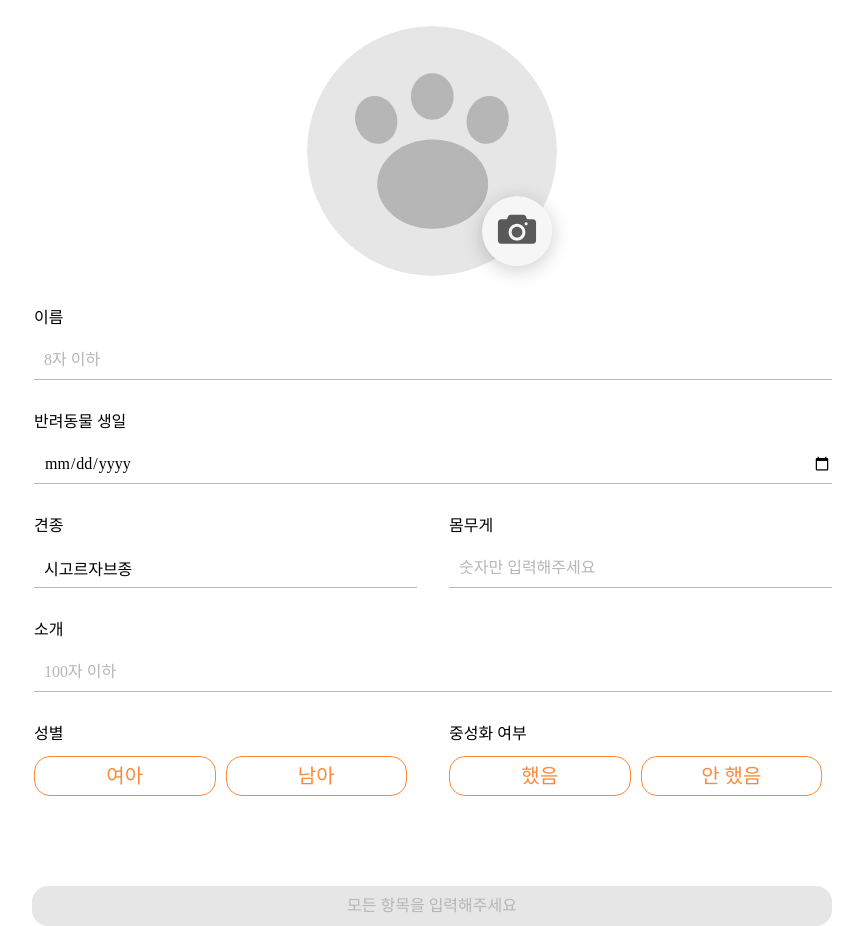
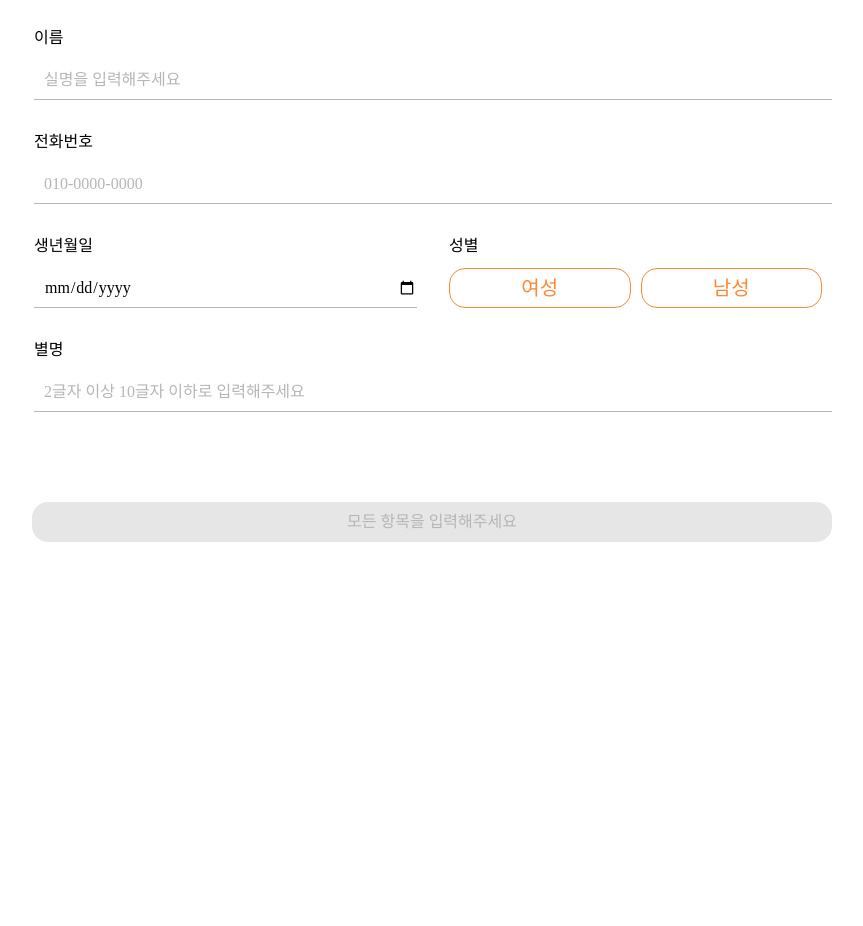
Before and after one commit to Gaethering/Gaethering-Client, a React (Vite) app: page /signUp/2 in a window 1280 px wide. Before the commit this address led to /signUp/3. Shown: the part 260-1186 px from the top of the page, without its empty margins (208-1071 px from the left). After the commit the page ends 802 px from the top, so only its background shows below. Built offline with nearby package versions, Linux system fonts and the light colour scheme; a web font is replaced by a local one.

Commit message:
feat(SignUpAPI): API와 필드명 동일하게 수정 -  SelectInput 컴포넌트 value 수정 및 타입 추가

```diff
--- a/src/components/Form/SelectInput.tsx
+++ b/src/components/Form/SelectInput.tsx
@@ -6,34 +6,38 @@ import {
 } from 'react-hook-form';
 import { SelectButton, StyledSelectInput } from './SelectInput.style';
 
-type SelectInputProp<T extends FieldValues> = {
+type SelectInputProp<T extends FieldValues, UValueType = string> = {
   name: Path<T>;
   label: string;
-  values: string[];
+  values: UValueType[];
+  valueLabels: string[];
   register: UseFormRegister<T>;
   options?: RegisterOptions<T, Path<T>>;
 };
 
-function SelectInput<T extends FieldValues>({
+function SelectInput<T extends FieldValues, UValueType = string>({
   name,
   values,
   label,
+  valueLabels,
   register,
   options,
-}: SelectInputProp<T>) {
+}: SelectInputProp<T, UValueType>) {
   return (
     <StyledSelectInput className="input-container">
       <div className="label">{label}</div>
       <div className="values">
-        {values.map((value) => (
-          <label key={value}>
+        {values.map((value, index) => (
+          <label key={(value as string).toString()}>
             <input
               type={'radio'}
               {...register(name, options)}
               autoComplete="off"
-              value={value}
+              value={value as string}
             />
-            <SelectButton className="select-button">{value}</SelectButton>
+            <SelectButton className="select-button">
+              {valueLabels[index]}
+            </SelectButton>
           </label>
         ))}
       </div>
--- a/src/components/SignUp/SignUp.type.ts
+++ b/src/components/SignUp/SignUp.type.ts
@@ -3,20 +3,22 @@ export const SIGNUP_STEPS = 4;
 
 export interface SignUpForm {
   /** User */
-  id: string;
-  pw: string;
-  pwCheck: string;
-  userName: string;
+  email: string;
+  password: string;
+  passwordCheck: string;
+  name: string;
   /** Profile */
+  phone: string;
+  birth: number;
+  gender: 'MALE' | 'FEMALE';
   nickname: string;
-  birth: number;
-  gender: 'male' | 'female';
+  isEmailAuth: boolean;
   /** Pet */
   petName: string;
-  petAge: number;
+  petBirth: number;
+  weight: number;
   breed: string;
-  petWeight: number;
-  petDescription: string;
-  petGender: string;
-  neutralization: boolean;
+  petGender: 'MALE' | 'FEMALE';
+  description: string;
+  isNeutered: boolean;
 }
--- a/src/data/regExp.ts
+++ b/src/data/regExp.ts
@@ -6,4 +6,4 @@ export const PASSWORD_REGEX = /[-\w._!@#$%^&*?]{8,15}/;
 
 export const NICKNAME_REGEX = /\w{2, 10}/;
 
-export const BIRTH_REGEX = /[0-9]{8}/;
+export const PHONE_REGEX = /^[0-9]{2,6}-[-0-9]{2,10}$/;
--- a/src/pages/SignUp.tsx
+++ b/src/pages/SignUp.tsx
@@ -1,4 +1,4 @@
-import { Dispatch, useEffect, useState } from 'react';
+import { useEffect, useState } from 'react';
 import { Outlet, useNavigate, useOutletContext } from 'react-router-dom';
 import Form, { BackButton, StyledSignUp } from './SignUp.style';
 import { SignUpForm, SignUpStep } from '../components/SignUp/SignUp.type';
@@ -12,7 +12,7 @@ import {
 } from 'react-hook-form';
 
 function SignUp() {
-  const [step, setStep] = useState<SignUpStep>(3);
+  const [step, setStep] = useState<SignUpStep>(2);
   const navigate = useNavigate();
 
   const methods = useForm<SignUpForm, SignUpForm>({ mode: 'onTouched' });
--- a/src/pages/SignUpPages/SignUpPet.tsx
+++ b/src/pages/SignUpPages/SignUpPet.tsx
@@ -2,6 +2,7 @@ import Button from '../../components/Form/Button';
 import Input from '../../components/Form/Input';
 import SelectInput from '../../components/Form/SelectInput';
 import PetPicture from '../../components/SignUp/PetPicture';
+import { SignUpForm } from '../../components/SignUp/SignUp.type';
 import { useSignUpForm } from '../SignUp';
 
 function SignUpPet() {
@@ -28,7 +29,7 @@ function SignUpPet() {
         }}
       />
       <Input
-        name="petAge"
+        name="petBirth"
         register={register}
         label="반려동물 생일"
         type="date"
@@ -61,7 +62,7 @@ function SignUpPet() {
           }}
         />
         <Input
-          name="petWeight"
+          name="weight"
           register={register}
           type="number"
           label="몸무게"
@@ -78,7 +79,7 @@ function SignUpPet() {
         />
       </div>
       <Input
-        name="petDescription"
+        name="description"
         register={register}
         label="소개"
         plHolder="100자 이하"
@@ -91,20 +92,22 @@ function SignUpPet() {
         }}
       />
       <div className="signup-row">
-        <SelectInput
+        <SelectInput<SignUpForm, SignUpForm['petGender']>
           name="petGender"
           label="성별"
           register={register}
-          values={['여아', '남아']}
+          values={['FEMALE', 'MALE']}
+          valueLabels={['여아', '남아']}
           options={{
             required: '성별을 입력해주세요',
           }}
         />
-        <SelectInput
-          name="neutralization"
+        <SelectInput<SignUpForm, SignUpForm['isNeutered']>
+          name="isNeutered"
           label="중성화 여부"
           register={register}
-          values={['했음', '안 했음']}
+          values={[true, false]}
+          valueLabels={['했음', '안 했음']}
           options={{ required: '중성화 여부를 입력해주세요' }}
         />
       </div>
@@ -112,19 +115,19 @@ function SignUpPet() {
       {errors.petName && (
         <p className="signup-error">{errors.petName.message}</p>
       )}
-      {errors.petAge && <p className="signup-error">{errors.petAge.message}</p>}
+      {errors.petBirth && (
+        <p className="signup-error">{errors.petBirth.message}</p>
+      )}
       {errors.breed && <p className="signup-error">{errors.breed.message}</p>}
-      {errors.petWeight && (
-        <p className="signup-error">{errors.petWeight.message}</p>
-      )}
-      {errors.petDescription && (
-        <p className="signup-error">{errors.petDescription.message}</p>
+      {errors.weight && <p className="signup-error">{errors.weight.message}</p>}
+      {errors.description && (
+        <p className="signup-error">{errors.description.message}</p>
       )}
       {errors.petGender && (
         <p className="signup-error">{errors.petGender.message}</p>
       )}
-      {errors.neutralization && (
-        <p className="signup-error">{errors.neutralization.message}</p>
+      {errors.isNeutered && (
+        <p className="signup-error">{errors.isNeutered.message}</p>
       )}
 
       <Button type="submit" className="submit-btn" disabled={!isValid}>
--- a/src/pages/SignUpPages/SignUpProfile.tsx
+++ b/src/pages/SignUpPages/SignUpProfile.tsx
@@ -1,6 +1,8 @@
 import Button from '../../components/Form/Button';
 import Input from '../../components/Form/Input';
 import SelectInput from '../../components/Form/SelectInput';
+import { SignUpForm } from '../../components/SignUp/SignUp.type';
+import { PHONE_REGEX } from '../../data/regExp';
 import { useSignUpForm } from '../SignUp';
 
 function SignUpProfile() {
@@ -13,7 +15,7 @@ function SignUpProfile() {
     <div>
       <h1>프로필 등록</h1>
       <Input
-        name="userName"
+        name="name"
         register={register}
         label="이름"
         plHolder="실명을 입력해주세요"
@@ -29,6 +31,19 @@ function SignUpProfile() {
           },
         }}
       />
+      <Input
+        name="phone"
+        register={register}
+        label="전화번호"
+        plHolder="010-0000-0000"
+        options={{
+          required: '전화번호를 입력해주세요',
+          pattern: {
+            value: PHONE_REGEX,
+            message: '010-0000-0000 형식으로 입력해주세요',
+          },
+        }}
+      />
       <div className="signup-row">
         <Input
           name="birth"
@@ -39,11 +54,12 @@ function SignUpProfile() {
             valueAsDate: true,
           }}
         />
-        <SelectInput
+        <SelectInput<SignUpForm, SignUpForm['gender']>
           name="gender"
           register={register}
           label="성별"
-          values={['여성', '남성']}
+          values={['FEMALE', 'MALE']}
+          valueLabels={['여성', '남성']}
         />
       </div>
       <Input
@@ -63,9 +79,8 @@ function SignUpProfile() {
           },
         }}
       />
-      {errors.userName && (
-        <p className="signup-error">{errors.userName.message}</p>
-      )}
+      {errors.name && <p className="signup-error">{errors.name.message}</p>}
+      {errors.phone && <p className="signup-error">{errors.phone.message}</p>}
       {errors.birth && <p className="signup-error">{errors.birth.message}</p>}
       {errors.nickname && (
         <p className="signup-error">{errors.nickname.message}</p>
--- a/src/pages/SignUpPages/SignUpStart.tsx
+++ b/src/pages/SignUpPages/SignUpStart.tsx
@@ -1,9 +1,7 @@
-import { useState } from 'react';
-import { useController } from 'react-hook-form';
 import Button from '../../components/Form/Button';
 import Input from '../../components/Form/Input';
 import { EMAIL_REGEX, PASSWORD_REGEX } from '../../data/regExp';
-import { useNextStep, useSignUpForm } from '../SignUp';
+import { useSignUpForm } from '../SignUp';
 import StyledSignUpStart from './SignUpStart.style';
 
 function SignUpStart() {
@@ -18,7 +16,7 @@ function SignUpStart() {
       <h1>개더링 가입하기</h1>
       <div className="email-area">
         <Input
-          name="id"
+          name="email"
           register={register}
           label="이메일(아이디)"
           plHolder="expample@email.com"
@@ -35,7 +33,7 @@ function SignUpStart() {
         </Button>
       </div>
       <Input
-        name="pw"
+        name="password"
         type="password"
         register={register}
         label="비밀번호"
@@ -50,21 +48,23 @@ function SignUpStart() {
         }}
       />
       <Input
-        name="pwCheck"
+        name="passwordCheck"
         type="password"
         register={register}
         plHolder="비밀번호 확인"
         options={{
           required: '비밀번호를 한 번 더 입력해주세요',
           validate: (v) =>
-            getValues('pw') === v || '비밀번호가 일치하지 않습니다',
+            getValues('password') === v || '비밀번호가 일치하지 않습니다',
           shouldUnregister: true,
         }}
       />
-      {errors.id && <p className="signup-error">{errors.id.message}</p>}
-      {errors.pw && <p className="signup-error">{errors.pw.message}</p>}
-      {errors.pwCheck && (
-        <p className="signup-error">{errors.pwCheck.message}</p>
+      {errors.email && <p className="signup-error">{errors.email.message}</p>}
+      {errors.password && (
+        <p className="signup-error">{errors.password.message}</p>
+      )}
+      {errors.passwordCheck && (
+        <p className="signup-error">{errors.passwordCheck.message}</p>
       )}
       <Button type="submit" disabled={!isValid} className="submit-btn">
         다음
```
